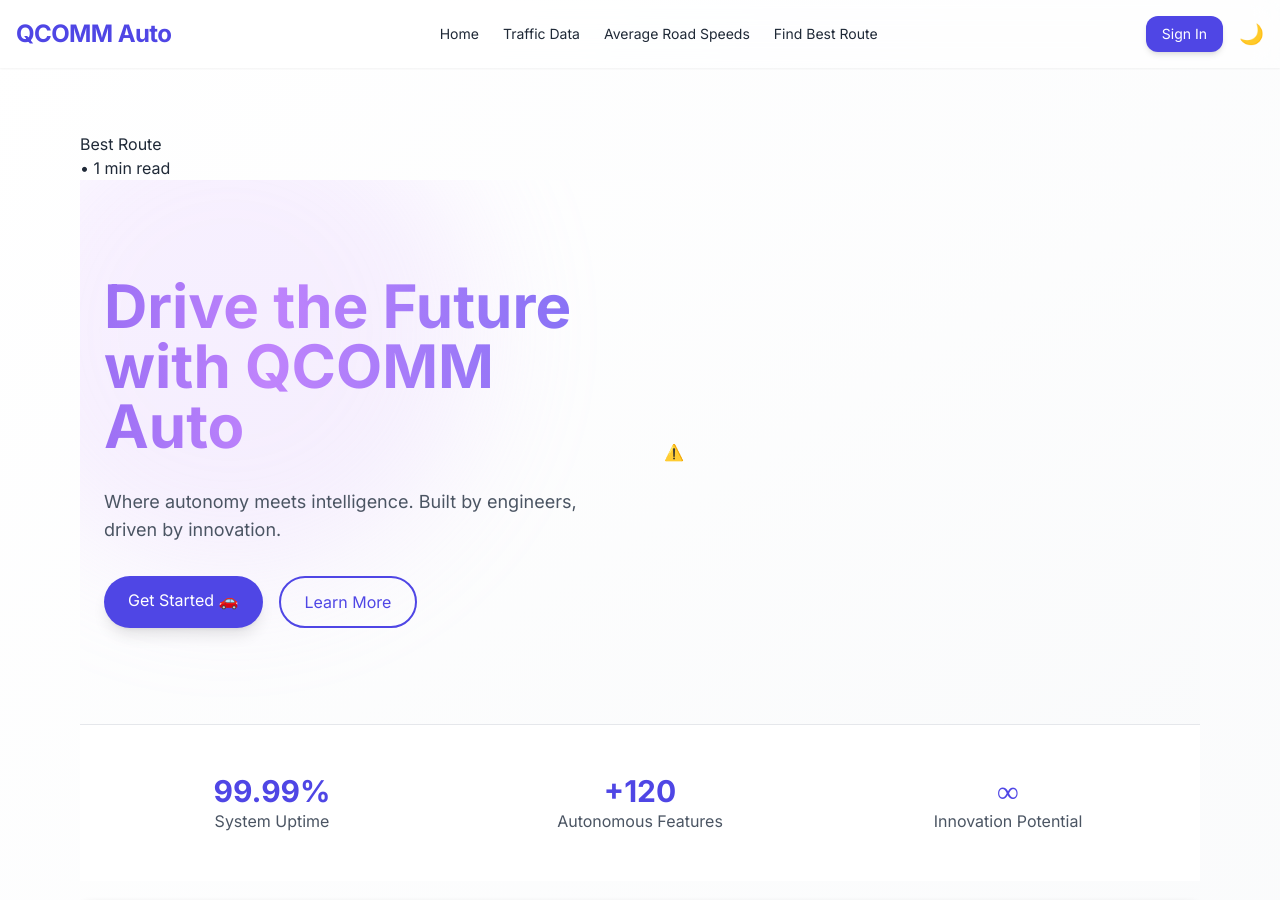
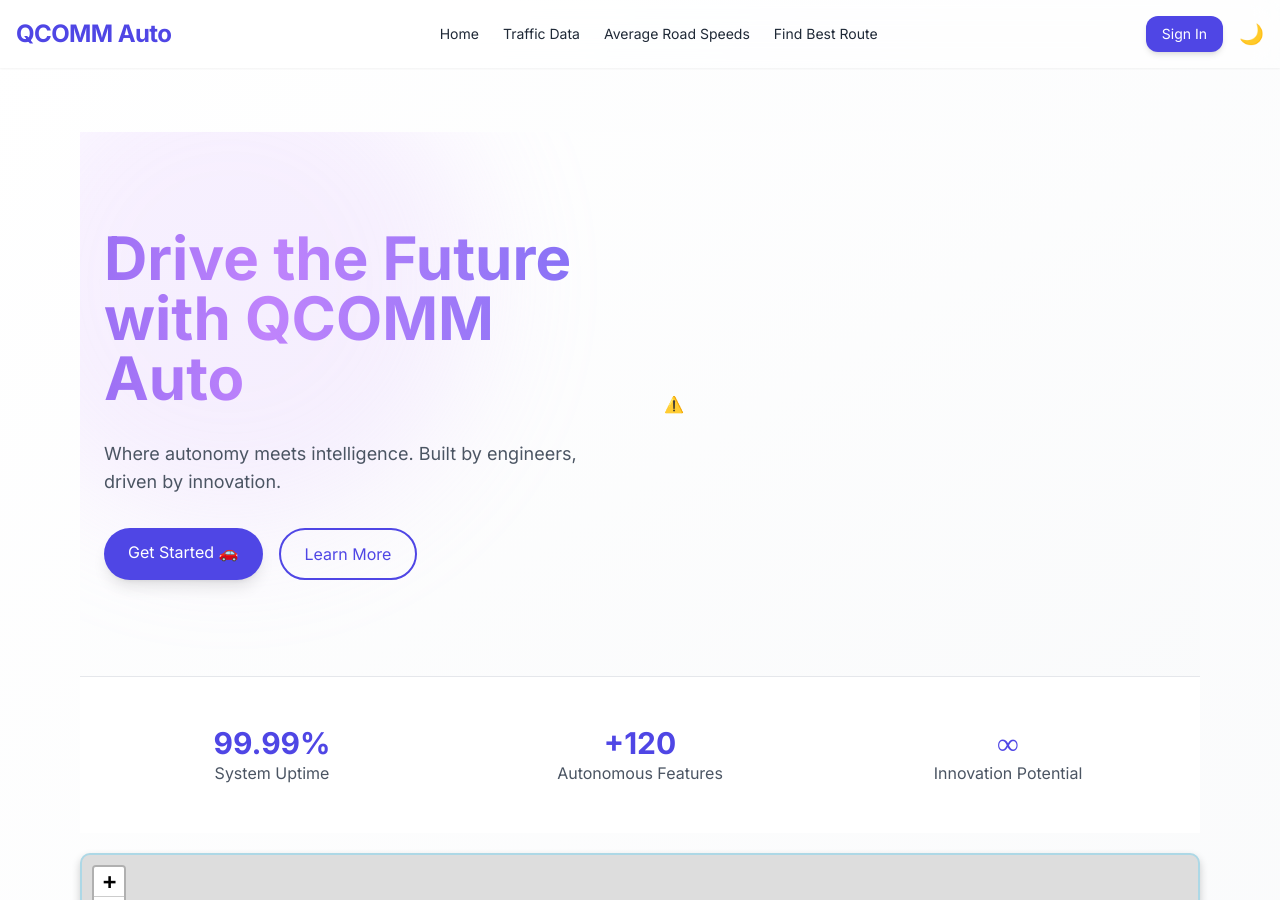
Before and after one commit to Ahaanv19/Poway_Auto_Frontend, a Jekyll site: the page built from index.md, in a window 1280 px wide and 900 px high. Built offline with Jekyll 4.4.1, drawn with Linux system fonts in a browser that asks for light colours; nearby versions of some CDN libraries; some of the changed lines change nothing that is shown.

Commit message:
Fixed Issues

```diff
--- a/_config.yml
+++ b/_config.yml
@@ -5,7 +5,7 @@
 github_repo: "QAV_Frontend"
 baseurl: "/QAV_Frontend"
 future: true
-remote_theme: jekyll/minima
+# remote_theme: jekyll/minima
 minima:
   skin: dark
 # remote_theme: pages-themes/midnight@v0.2.0
--- a/index.md
+++ b/index.md
@@ -1,5 +1,5 @@
 ---
-layout: post
+layout: base
 title: Best Route
 search_exclude: true
 hide: true
```
